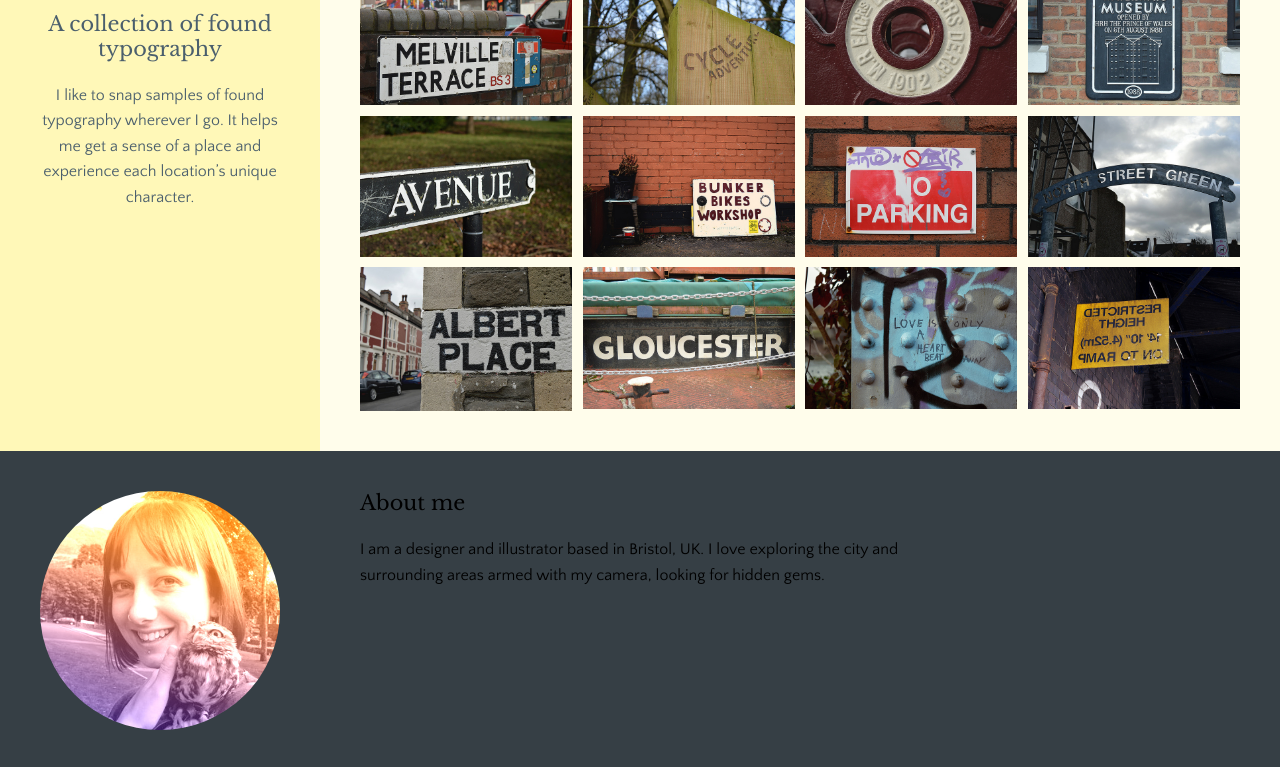
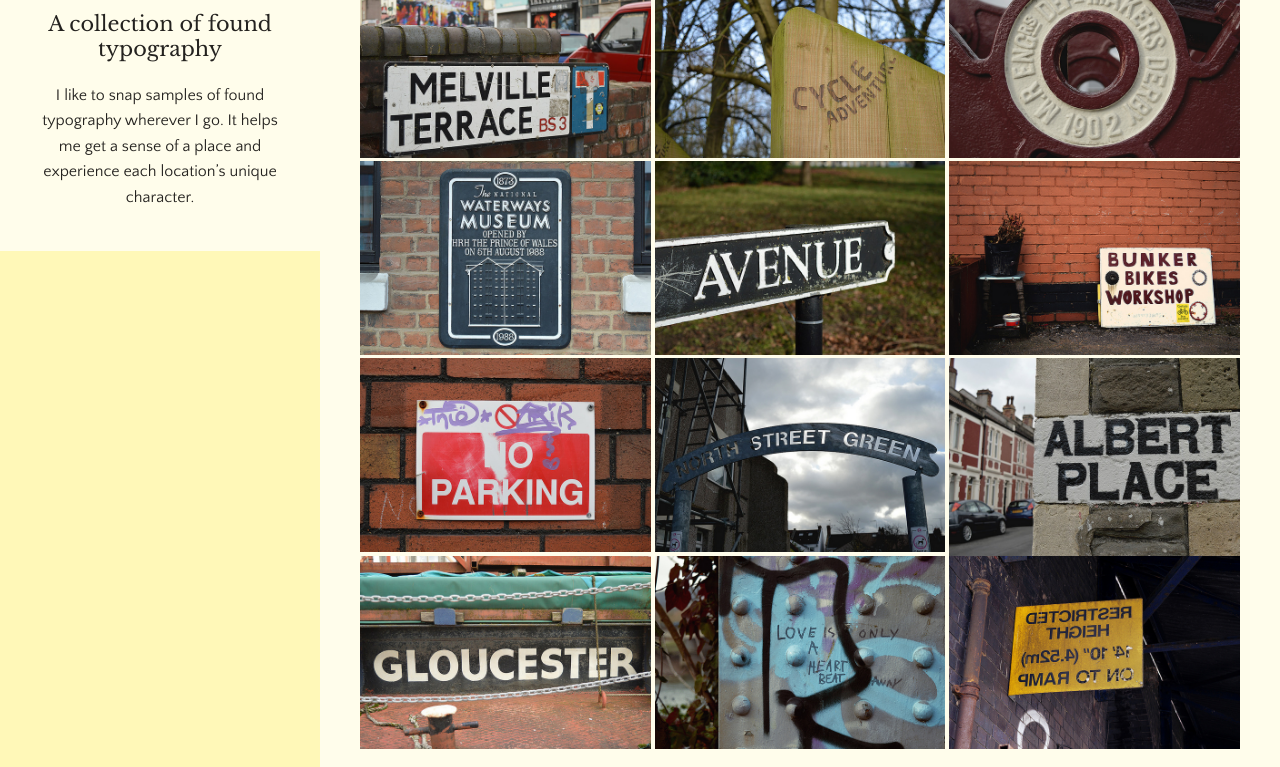
Before and after one commit to mbarker84/susy-project, a plain HTML site: page index.html in a window 1280 px wide. Shown: the part 124-891 px from the top of the page. Drawn offline with nearby package versions, Linux system fonts and the light colour scheme.

Commit message:
Testing out with-layout mixing

```diff
--- a/index.html
+++ b/index.html
@@ -12,7 +12,6 @@
 <body>
     <div id="wrapper">
         <header>
-            <img class="header__img" src="" width="100%" height="auto">
             <div class="header__text">
                 <h1>Type in the Wild</h1>
                 <h2>A collection of found typography</h2>
--- a/sass/screen.scss
+++ b/sass/screen.scss
@@ -14,10 +14,10 @@ $susy: (
 );
 
 /* Maps */
-$map-s: layout(auto 3 .1);
-$map-m: layout(auto 6 .25);
+$map-s: layout(auto 3 0.01);
+$map-m: layout(auto 8 .1);
 $map-l: layout(auto 12 0 no-gutters);
-$map-gallery-l: layout(auto 4 .05 after);
+$map-gallery-l: layout(auto 12 .05 after);
 
 @include border-box-sizing;
 
@@ -32,7 +32,7 @@ img {
 }
 
 header {
-    background-color: darken($color2, 10%);
+    background-color: $color2;
     color: $color1;
     @include padding;
     text-align: center;
@@ -92,24 +92,27 @@ ul.gallery__list {
             margin-bottom: 0;
         }
         @media (min-width: $bp-s) {
-            @include layout($map-s);
+            @include with-layout($map-s) {
                 @include gallery(1);
-            margin-bottom: gutter();
+                margin-bottom: gutter(3);
                 &:nth-last-child(-n+3) {
                     margin-bottom: 0;
                 }
             }
+        }
         @media (min-width: $bp-m) {
-            @include layout($map-m);
+            @include with-layout($map-m) {
                 @include gallery(2);
-            margin-bottom: gutter(6);
+                margin-bottom: gutter(8);
+            }
         }
         @media (min-width: $bp-l) {
-            @include layout($map-gallery-l);
-            @include gallery(1);
-            margin-bottom: gutter(4);
+            @include with-layout($map-gallery-l) {
+                @include gallery(4);
+                margin-bottom: gutter(12);
                 &:nth-last-child(-n+4) {
                     margin-bottom: 0;
+                }
             }
         }
     }
```
Also changed, not shown: css/screen.css, 1 other file. Lines whose indentation alone changed are shown as unchanged.
